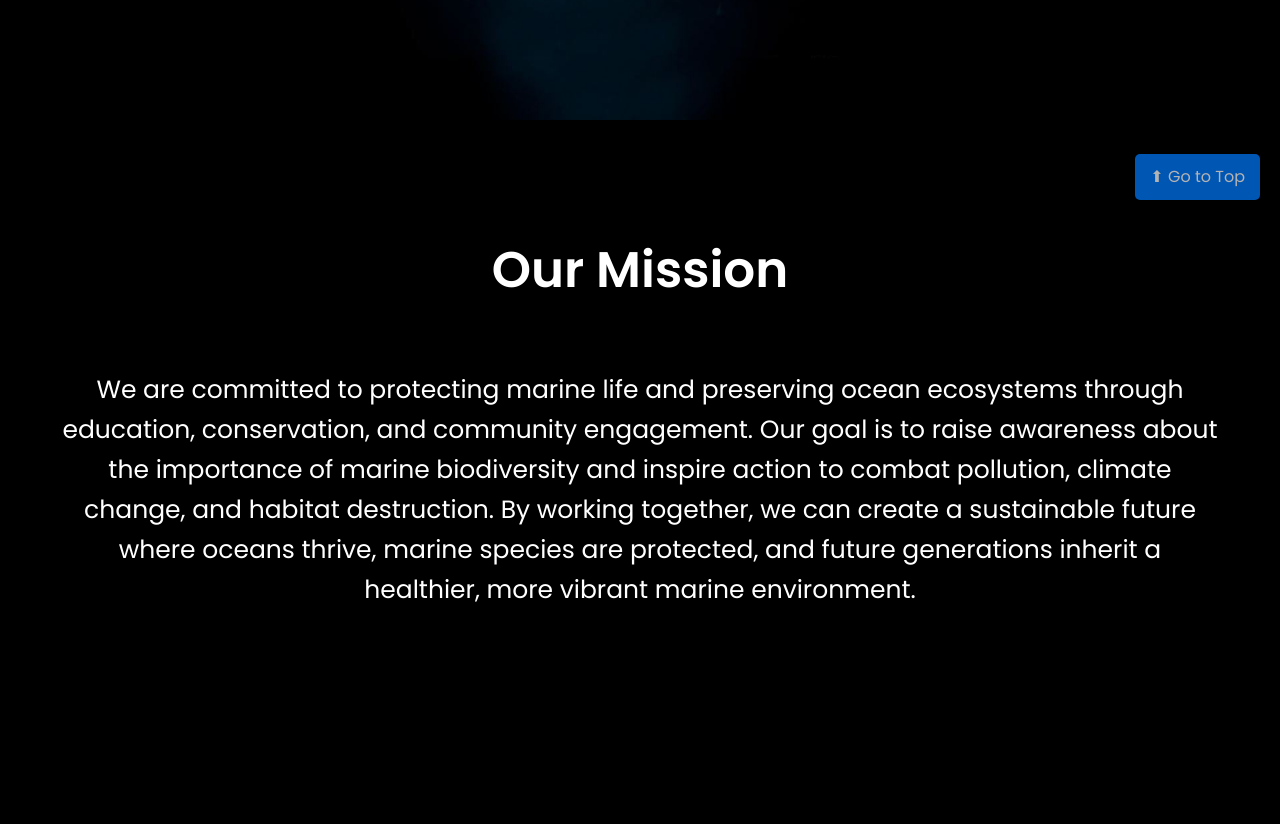
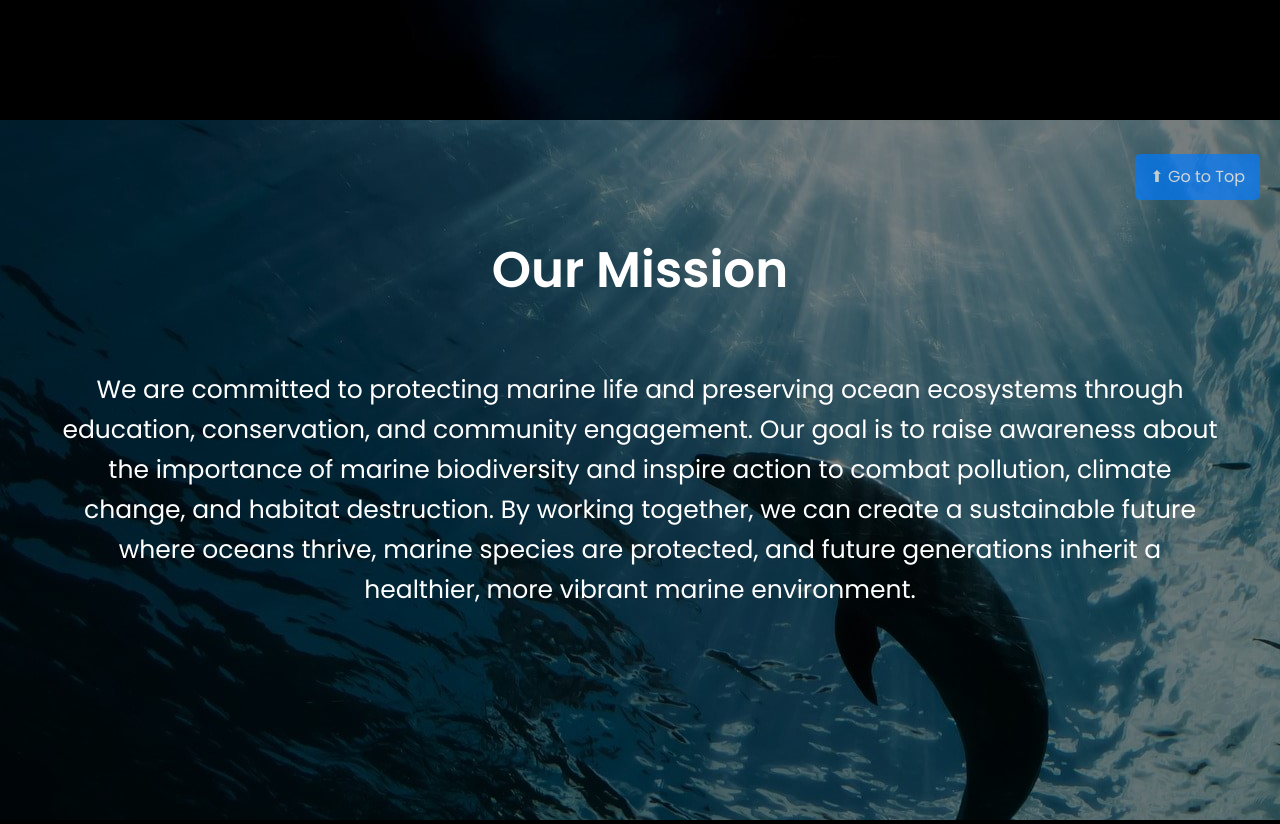
Before and after one commit to Sanila-577/Ocean-Hope, a plain HTML site: page Home.html in a window 1280 px wide. Shown: the part 580-1404 px from the top of the page. Drawn offline with Linux system fonts and the light colour scheme.

Commit message:
Update style.css

```diff
--- a/css/style.css
+++ b/css/style.css
@@ -53,7 +53,7 @@ header.scrolled {
   font-weight: bold;
 }
 .mission{
-  background: url(img/whale5.jpg);
+  background: url(/images/whale5.jpg);
   text-align: center;
   height: 700px;
   padding: 50px 20px;
```
